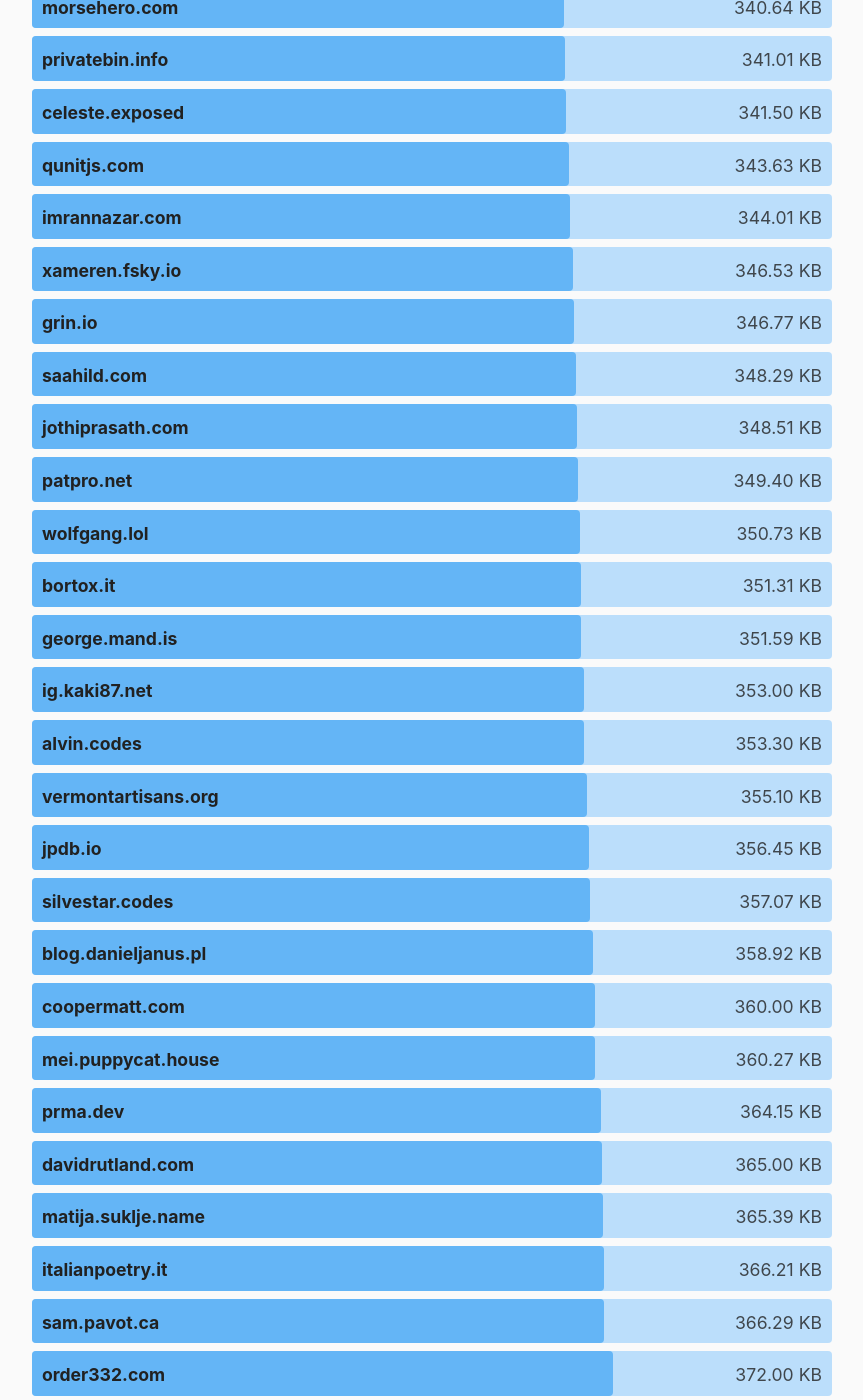
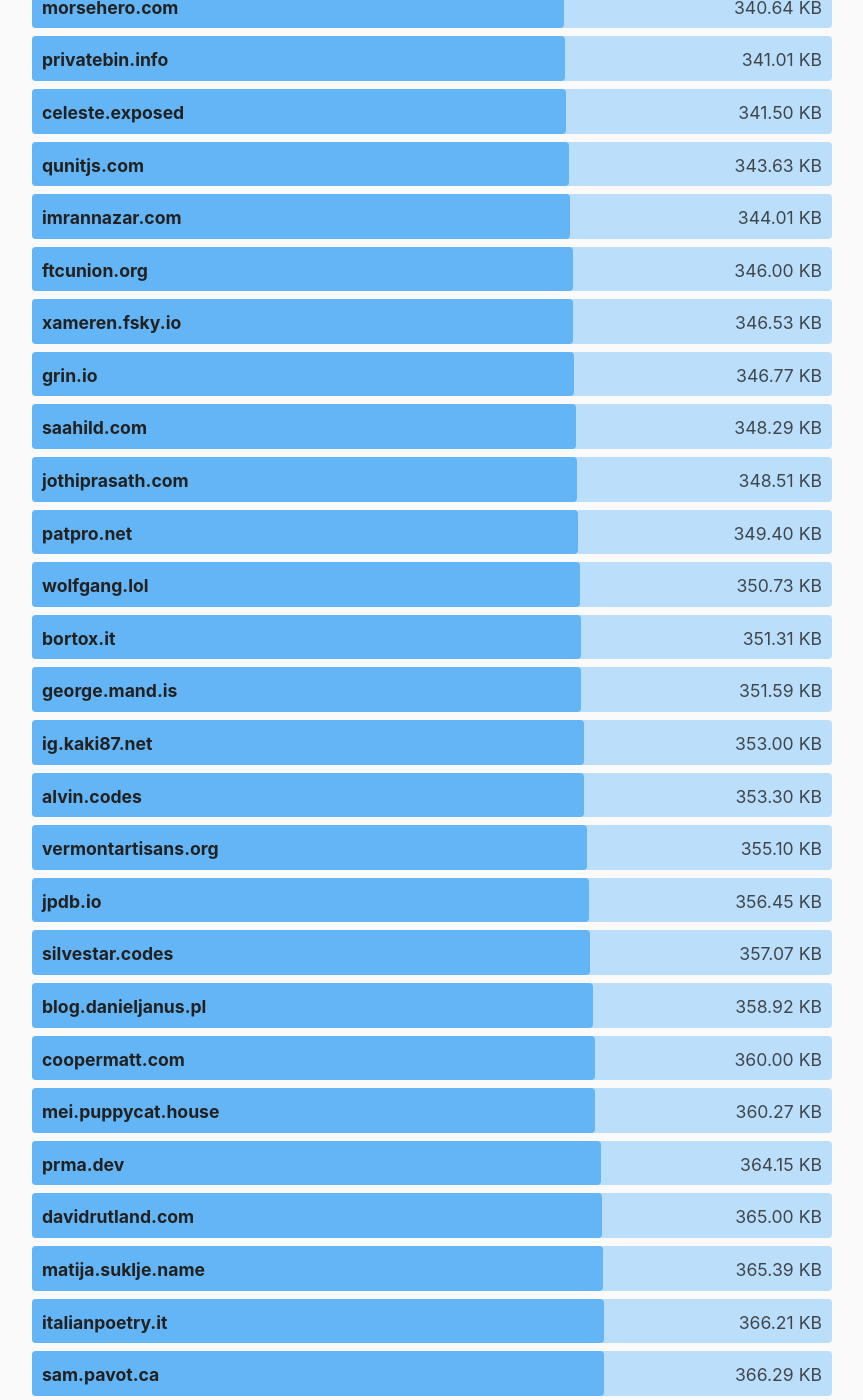
Before and after one commit to kevquirk/512kb.club, a Jekyll site: the page built from index.md, in a window 1280 px wide and 1400 px high, scrolled down 40887 px. Shown: the whole window, without its empty margins (208-1071 px from the left). Built offline with Jekyll 4.4.1, drawn with Linux system fonts in a browser that asks for light colours; comment, search, counter and statistics services are not loaded; some of the changed text lies outside the part shown.

Commit message:
update ftcunion.org

```diff
--- a/_data/sites.yml
+++ b/_data/sites.yml
@@ -4165,5 +4165,5 @@
 
 - domain: ftcunion.org
   url: https://www.ftcunion.org/
-  size: 381
-  last_checked: 2025-05-23
+  size: 346
+  last_checked: 2025-05-24
```
